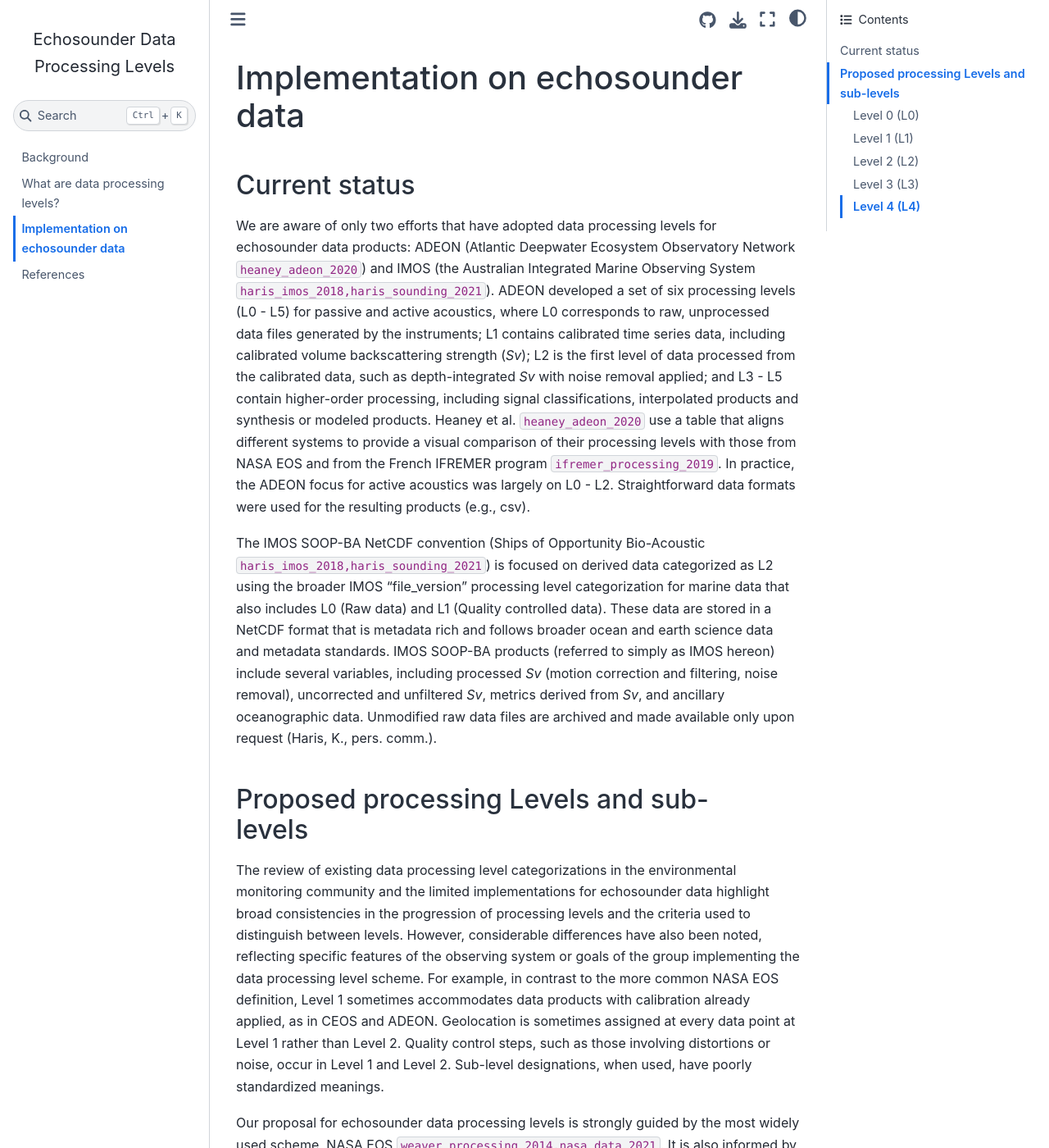
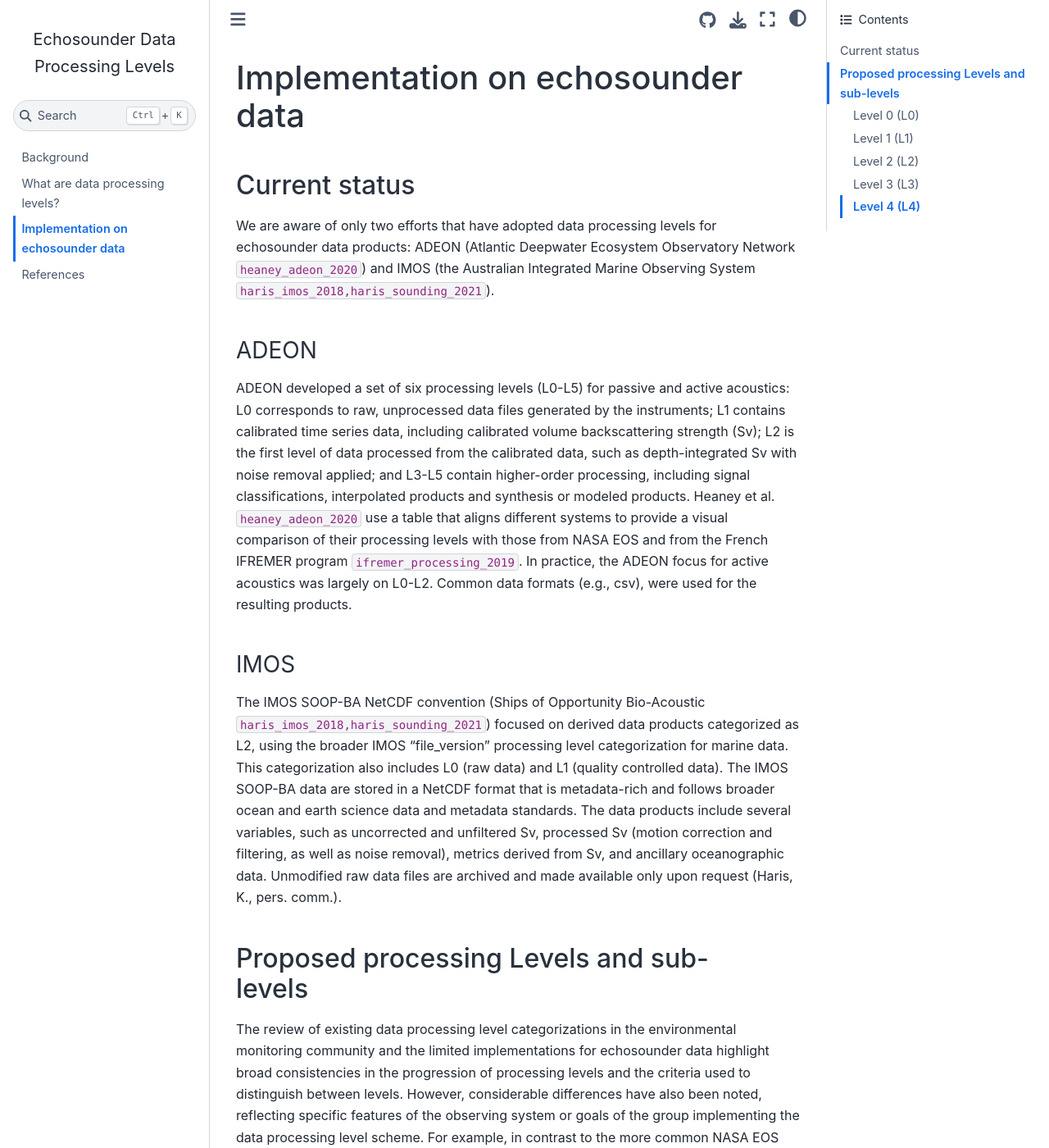
Before and after one commit to OSOceanAcoustics/echolevels, a Jupyter Book: the page built from docs/source/echodata.md, in a window 1280 px wide and 1400 px high. Shown: the whole window at 82% size. Built offline with Jupyter Book 1.0.4 settings and Sphinx 7.4.7 and the Sphinx Book theme 1.1.4, drawn with Linux system fonts in a browser that asks for light colours; cross-references to code outside the pages are shown as plain code; some of the changed text lies outside the part shown.

Commit message:
revise echodata: Current status

```diff
--- a/docs/source/echodata.md
+++ b/docs/source/echodata.md
@@ -2,9 +2,13 @@
 
 ## Current status
 
-We are aware of only two efforts that have adopted data processing levels for echosounder data products: ADEON (Atlantic Deepwater Ecosystem Observatory Network {cite}`heaney_adeon_2020`) and IMOS (the Australian Integrated Marine Observing System {cite}`haris_imos_2018,haris_sounding_2021`). ADEON developed a set of six processing levels (L0 - L5) for passive and active acoustics, where L0 corresponds to raw, unprocessed data files generated by the instruments; L1 contains calibrated time series data, including calibrated volume backscattering strength (_Sv_); L2 is the first level of data processed from the calibrated data, such as depth-integrated _Sv_ with noise removal applied; and L3 - L5 contain higher-order processing, including signal classifications, interpolated products and synthesis or modeled products. Heaney et al. {cite}`heaney_adeon_2020` use a table that aligns different systems to provide a visual comparison of their processing levels with those from NASA EOS and from the French IFREMER program {cite}`ifremer_processing_2019`. In practice, the ADEON focus for active acoustics was largely on L0 - L2. Straightforward data formats were used for the resulting products (e.g., csv).
+We are aware of only two efforts that have adopted data processing levels for echosounder data products: ADEON (Atlantic Deepwater Ecosystem Observatory Network {cite}`heaney_adeon_2020`) and IMOS (the Australian Integrated Marine Observing System {cite}`haris_imos_2018,haris_sounding_2021`).
 
-The IMOS SOOP-BA NetCDF convention (Ships of Opportunity Bio-Acoustic {cite}`haris_imos_2018,haris_sounding_2021`) is focused on derived data categorized as L2 using the broader IMOS “file_version” processing level categorization for marine data that also includes L0 (Raw data) and L1 (Quality controlled data). These data are stored in a NetCDF format that is metadata rich and follows broader ocean and earth science data and metadata standards. IMOS SOOP-BA products (referred to simply as IMOS hereon) include several variables, including processed _Sv_ (motion correction and filtering, noise removal), uncorrected and unfiltered _Sv_, metrics derived from _Sv_, and ancillary oceanographic data. Unmodified raw data files are archived and made available only upon request (Haris, K., pers. comm.).
+### ADEON
+ADEON developed a set of six processing levels (L0-L5) for passive and active acoustics: L0 corresponds to raw, unprocessed data files generated by the instruments; L1 contains calibrated time series data, including calibrated volume backscattering strength (Sv); L2 is the first level of data processed from the calibrated data, such as depth-integrated Sv with noise removal applied; and L3-L5 contain higher-order processing, including signal classifications, interpolated products and synthesis or modeled products. Heaney et al. {cite}`heaney_adeon_2020` use a table that aligns different systems to provide a visual comparison of their processing levels with those from NASA EOS and from the French IFREMER program {cite}`ifremer_processing_2019`. In practice, the ADEON focus for active acoustics was largely on L0-L2. Common data formats (e.g., csv), were used for the resulting products.
+
+### IMOS
+The IMOS SOOP-BA NetCDF convention (Ships of Opportunity Bio-Acoustic {cite}`haris_imos_2018,haris_sounding_2021`) focused on derived data products categorized as L2, using the broader IMOS "file_version" processing level categorization for marine data. This categorization also includes L0 (raw data) and L1 (quality controlled data). The IMOS SOOP-BA data are stored in a NetCDF format that is metadata-rich and follows broader ocean and earth science data and metadata standards. The data products include several variables, such as uncorrected and unfiltered Sv, processed Sv (motion correction and filtering, as well as noise removal), metrics derived from Sv, and ancillary oceanographic data. Unmodified raw data files are archived and made available only upon request (Haris, K., pers. comm.).
 
 
 ## Proposed processing Levels and sub-levels
@@ -35,26 +39,26 @@ L1 data may be distributed in the following two forms:
 - As sets of individual converted files as originally segmented into arbitrary time ranges during sensor file creation, or
 - Compiled into larger granules corresponding to logical deployment intervals while the sensor is active continuously. For a mooring, this may be a daily granule if the sensor is turned off on a daily cycle, while for a cruise it may represent well defined transects.
 
-**Rationale:** Previous initiatives that have adopted data processing levels for their echosounder data holdings have focused their efforts on processed products that are most widely used, starting with _Sv_ and similar variables (see ADEON and IMOS discussions, above). While ADEON and IMOS use different processing levels to designate this starting point (L1 and L2, respectively), both lack a more user-accessible intermediate level between the original raw data files generated by the instruments (L0) and the processed products. The need for improved accessibility to raw data motivated the development of the SONAR-netCDF4 convention (particularly version 1) and is also borne out by the development of data repositories such as the NOAA Water Column Sonar Data Archive {cite}`wall_2016`. We adopt L1 as the data processing level that reflects raw data together with metadata ancillary data converted to an accessible, convention format, SONAR-netCDF4. This approach reflects the CEOS {cite}`ceos_interoperability_2008` definition for L1 data ("Unpacked, reformatted level 0 data, with all supplemental information to be used in subsequent processing appended"). It is also consistent with the NASA EOS L1A definition and NASA EOS’ use of standardized, metadata-rich data formats for data products.
+**Rationale:** Previous initiatives that have adopted data processing levels for their echosounder data holdings have focused their efforts on processed products that are most widely used, starting with Sv and similar variables (see ADEON and IMOS discussions, above). While ADEON and IMOS use different processing levels to designate this starting point (L1 and L2, respectively), both lack a more user-accessible intermediate level between the original raw data files generated by the instruments (L0) and the processed products. The need for improved accessibility to raw data motivated the development of the SONAR-netCDF4 convention (particularly version 1) and is also borne out by the development of data repositories such as the NOAA Water Column Sonar Data Archive {cite}`wall_2016`. We adopt L1 as the data processing level that reflects raw data together with metadata ancillary data converted to an accessible, convention format, SONAR-netCDF4. This approach reflects the CEOS {cite}`ceos_interoperability_2008` definition for L1 data ("Unpacked, reformatted level 0 data, with all supplemental information to be used in subsequent processing appended"). It is also consistent with the NASA EOS L1A definition and NASA EOS’ use of standardized, metadata-rich data formats for data products.
 
 
 ### Level 2 (L2)
 
 **Description:** Calibrated acoustic quantities at raw data resolution and with spatial coordinates (latitude, longitude and depth) interpolated to all pings. May include noise removal or other filtering.
 
-- **L2A:** Volume backscattering strength (_Sv_) or target strength (_TS_) with interpolated latitude, longitude and depth coordinates. May incorporate additional information, such as split beam angle. Masks derived from these products, such as seafloor bottom mask, will also be designated as L2A products.
-- **L2B:** _Sv_ or _TS_ L2A data with noise removal or other data filtering applied, such as seafloor bottom removal.
+- **L2A:** Volume backscattering strength (Sv) or target strength (_TS_) with interpolated latitude, longitude and depth coordinates. May incorporate additional information, such as split beam angle. Masks derived from these products, such as seafloor bottom mask, will also be designated as L2A products.
+- **L2B:** Sv or _TS_ L2A data with noise removal or other data filtering applied, such as seafloor bottom removal.
 
-**Rationale:** The focus of L2 products in conventional data processing level schemes such as NASA EOS and CEOS is on “retrieval” of geophysical or biophysical variables from radiometric variables, at the same resolution as the input L1 data {cite}`ceos_interoperability_2008,mittaz_applying_2019,nasa_data_2021`. Radiometric calibration parameters present in L1 products are applied. Using the NASA MODIS sensor as an example, L2 ocean products include sea surface temperature and chlorophyll-a pigment concentration {cite}`parkinson_eos_2000`. For echosounder data, in contrast, calibrated and filtered acoustic quantities serve as the underlying variables that are examined directly or used for regridded products and aggregated metrics. We follow the approach used by ADEON and IMOS, where the next processing level after raw data (in our case, after the raw data was converted to an L1 product) is calibrated _Sv_ (or _TS_). This L2A product corresponds to ADEON L1 and IMOS L2 products. Additional processing involving noise characterization and removal and seafloor removal without a change in resolution are categorized as L2B, corresponding to ADEON L2 processing steps and IMOS L2 products.
+**Rationale:** The focus of L2 products in conventional data processing level schemes such as NASA EOS and CEOS is on “retrieval” of geophysical or biophysical variables from radiometric variables, at the same resolution as the input L1 data {cite}`ceos_interoperability_2008,mittaz_applying_2019,nasa_data_2021`. Radiometric calibration parameters present in L1 products are applied. Using the NASA MODIS sensor as an example, L2 ocean products include sea surface temperature and chlorophyll-a pigment concentration {cite}`parkinson_eos_2000`. For echosounder data, in contrast, calibrated and filtered acoustic quantities serve as the underlying variables that are examined directly or used for regridded products and aggregated metrics. We follow the approach used by ADEON and IMOS, where the next processing level after raw data (in our case, after the raw data was converted to an L1 product) is calibrated Sv (or _TS_). This L2A product corresponds to ADEON L1 and IMOS L2 products. Additional processing involving noise characterization and removal and seafloor removal without a change in resolution are categorized as L2B, corresponding to ADEON L2 processing steps and IMOS L2 products.
 
 
 ### Level 3 (L3)
 
 **Description:** Calibrated acoustic quantities regridded or aggregated to a common grid across channels. May include noise removal or other filtering. L3 products may include:
 
-- _Sv_ resampled to a common, high-resolution grid across channels.
+- Sv resampled to a common, high-resolution grid across channels.
 - Mean Volume Backscattering Strength (MVBS).
-- Masks applied to _Sv_ based on different scattering source classification criteria and methods, such as frequency difference across two channels or seafloor bottom detection.
+- Masks applied to Sv based on different scattering source classification criteria and methods, such as frequency difference across two channels or seafloor bottom detection.
 
 L3 data is further categorized into two sub-levels:
 
```
